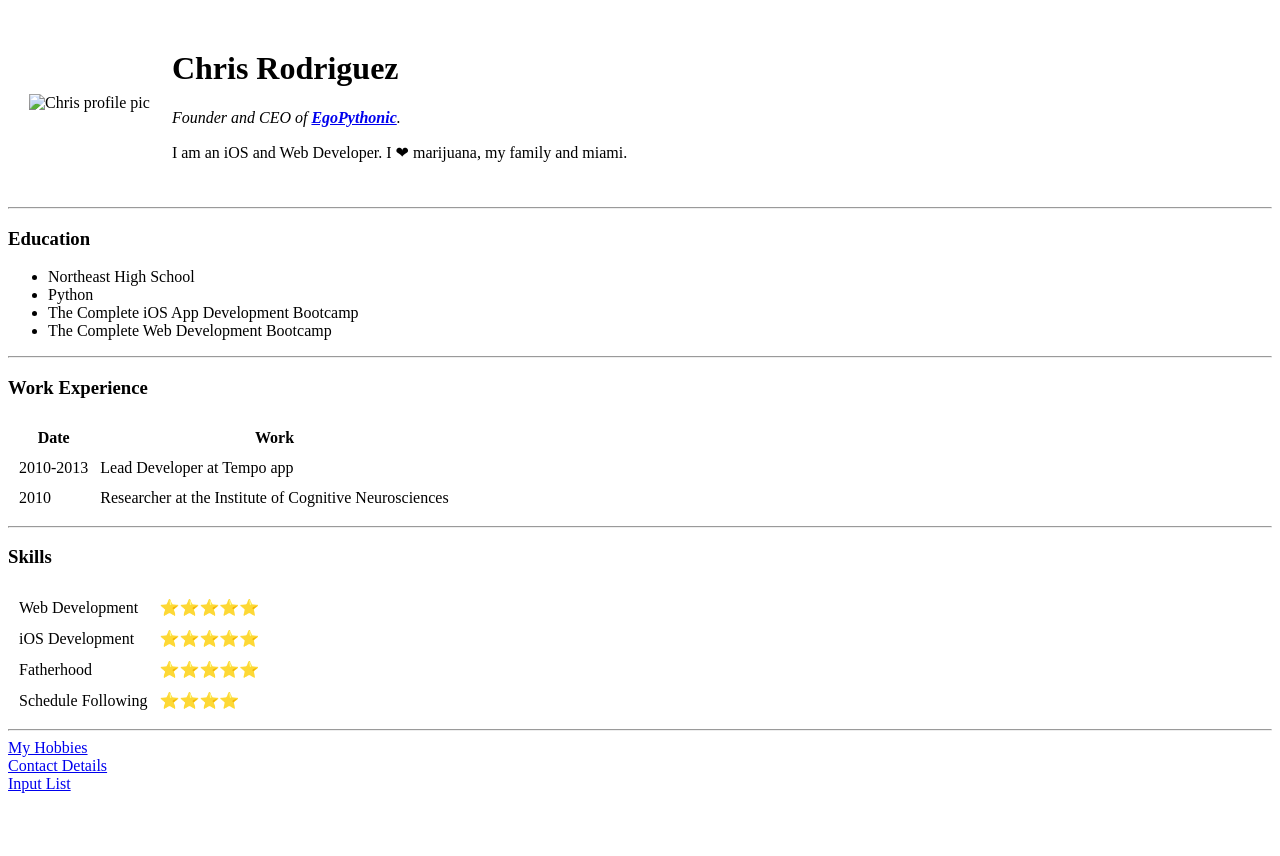
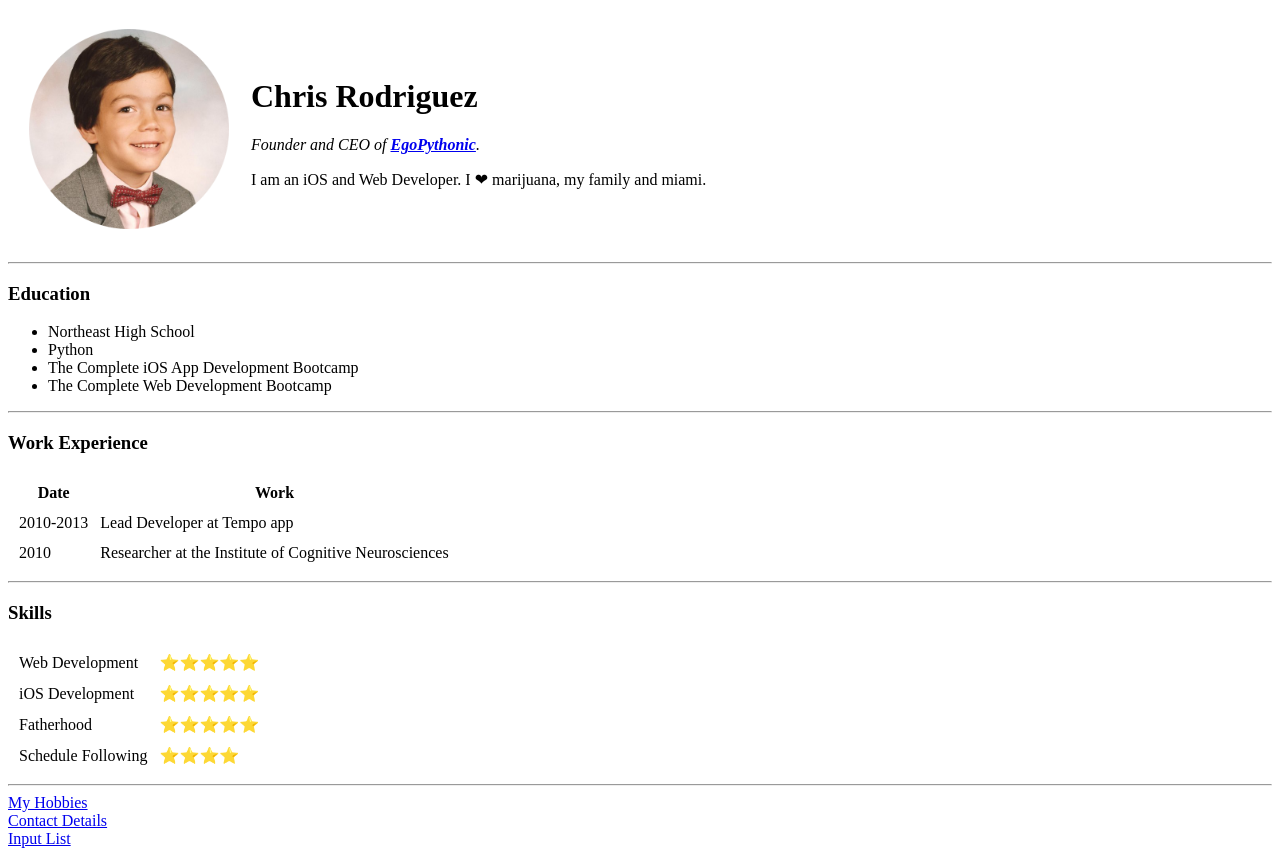
Before and after one commit to CRodz13/cv, a plain HTML site: page index.html in a window 1280 px wide. Before the commit the page ends 801 px from the top, so only its background shows below. Drawn offline with Linux system fonts and the light colour scheme.

Commit message:
Update index.html

```diff
--- a/index.html
+++ b/index.html
@@ -8,7 +8,7 @@
   <body>
     <table cellspacing="20">
       <tr>
-        <td><img src="images/my pic.png" alt="Chris profile pic" width="200" height="200"></td>
+        <td><img src="my pic.png" alt="Chris profile pic" width="200" height="200"></td>
         <td><h1>Chris Rodriguez</h1>
         <p><em>Founder and CEO of <strong><a href="https://www.appbrewery.co/">EgoPythonic</a></strong>.</em></p>
         <p>I am an iOS and Web Developer.  I ❤ marijuana, my family and miami.</p></td>
```
